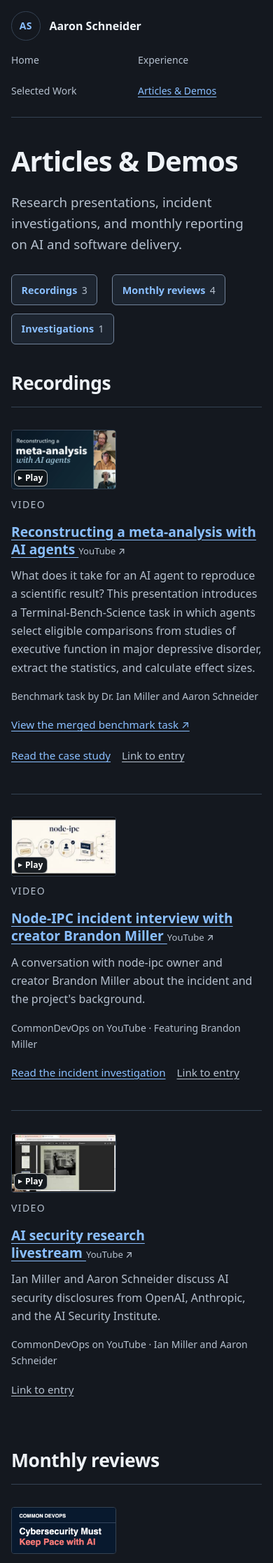
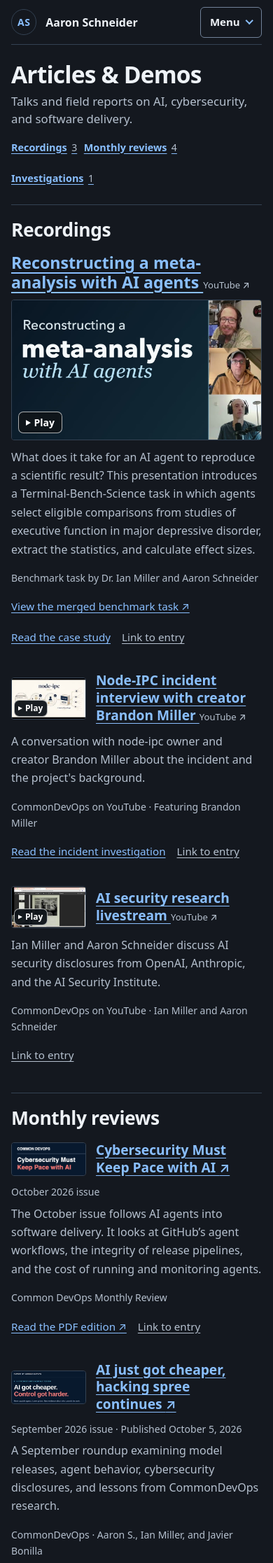
Before and after one commit to schneidergithub/schneidergithub.github.io, a Jekyll site: the page built from articles.md, in a window 390 px wide. Shown: the top 2233 px of the page at 70% size. Built offline with Jekyll 4.4.1, drawn with Linux system fonts in a browser that asks for light colours; some of the changed text lies outside the part shown.

Commit message:
Bring mobile navigation and recording playback onto the first screen (#26)
Co-authored-by: schneidergithub <no.response.schneider@gmail.com>

```diff
--- a/_layouts/default.html
+++ b/_layouts/default.html
@@ -23,12 +23,14 @@
   <meta name="theme-color" content="#14181F">
   <link rel="icon" href="{{ '/assets/favicon.svg' | relative_url }}?v={{ site.time | date: '%s' }}" type="image/svg+xml">
   <link rel="stylesheet" href="{{ '/assets/site.css' | relative_url }}?v={{ site.time | date: '%s' }}">
+  <script src="{{ '/assets/navigation.js' | relative_url }}" defer></script>
 </head>
 <body>
   <a class="skip-link" href="#main">Skip to content</a>
   <header class="site-header wrap">
     <a class="brand" href="{{ '/' | relative_url }}" aria-label="Aaron Schneider, home"><span class="brand-mark" aria-hidden="true">AS</span><span>Aaron Schneider</span></a>
-    <nav aria-label="Main navigation">
+    <button class="site-menu-toggle" type="button" aria-controls="primary-navigation" aria-expanded="false" hidden>Menu</button>
+    <nav id="primary-navigation" aria-label="Main navigation">
       {% assign nav_labels = 'Home|Experience|Selected Work|Articles & Demos' | split: '|' %}
       {% assign nav_paths = '/|/experience/|/work/|/articles/' | split: '|' %}
       {% for label in nav_labels %}{% assign path = nav_paths[forloop.index0] %}
--- a/articles.md
+++ b/articles.md
@@ -13,9 +13,9 @@ groups:
     label: Investigations
     type: Research report
 ---
-<header class="page-intro">
+<header class="page-intro publication-intro">
   <h1>Articles &amp; Demos</h1>
-  <p class="lead">Research presentations, incident investigations, and monthly reporting on AI and software delivery.</p>
+  <p class="lead">Talks and field reports on AI, cybersecurity, and software delivery.</p>
   <nav class="publication-jumps section-jumps" aria-label="Publication formats">
     {% for group in page.groups %}
       {% assign members = site.data.publications | where: 'type', group.type %}
@@ -29,15 +29,15 @@ groups:
 <h2 id="{{ group.id }}" tabindex="-1">{{ group.label }}</h2>
 <ul class="publication-list">
 {% for item in members %}
-  <li class="publication" id="{{ item.id | escape }}" tabindex="-1">
+  {% assign featured = false %}
+  {% if group.id == 'recordings' and forloop.first %}{% assign featured = true %}{% endif %}
+  <li class="publication{% if featured %} publication-featured{% endif %}" id="{{ item.id | escape }}" tabindex="-1">
+    <h3><a href="{{ item.url | escape }}">{{ item.title | escape }} {% if item.type == 'Video' %}<span class="publication-source-label">YouTube&nbsp;<span aria-hidden="true">↗</span></span>{% else %}<span aria-hidden="true">↗</span>{% endif %}</a></h3>
     <div class="meta">
-      {% include publication-media.html publication=item link_cover=true play_label="Play" %}
-      <span class="type">{{ item.type | escape }}</span>
-      {% if item.period %}<span>{{ item.period | escape }} issue</span>{% endif %}
-      {% if item.date %}<span>Published <time datetime="{{ item.date }}">{{ item.date | date: '%B %-d, %Y' }}</time></span>{% endif %}
+      {% include publication-media.html publication=item link_cover=true play_label="Play" eager=featured %}
     </div>
-    <article>
-      <h3><a href="{{ item.url | escape }}">{{ item.title | escape }} {% if item.type == 'Video' %}<span class="publication-source-label">YouTube&nbsp;<span aria-hidden="true">↗</span></span>{% else %}<span aria-hidden="true">↗</span>{% endif %}</a></h3>
+    <div class="publication-copy">
+      {% if item.period or item.date %}<p class="publication-date">{% if item.period %}{{ item.period | escape }} issue{% endif %}{% if item.period and item.date %} · {% endif %}{% if item.date %}Published <time datetime="{{ item.date }}">{{ item.date | date: '%B %-d, %Y' }}</time>{% endif %}</p>{% endif %}
       <p>{{ item.description | escape }}</p>
       <p class="attribution">{{ item.attribution | escape }}</p>
       <p class="publication-actions">
@@ -49,7 +49,7 @@ groups:
         {% if item.companion %}<a class="publication-context" href="#{{ item.companion.id | escape }}">{{ item.companion.label | escape }}</a>{% endif %}
         <a class="entry-permalink" href="#{{ item.id | escape }}">Link to entry<span class="visually-hidden"> — {{ item.title | escape }}</span></a>
       </p>
-    </article>
+    </div>
   </li>
 {% endfor %}
 </ul>
--- /dev/null
+++ b/assets/navigation.js
@@ -0,0 +1,26 @@
+const menuButton = document.querySelector('.site-menu-toggle');
+const header = menuButton.closest('header');
+const compactMenu = window.matchMedia('(max-width: 42em)');
+
+function closeMenu() {
+  menuButton.setAttribute('aria-expanded', 'false');
+}
+
+menuButton.addEventListener('click', () => {
+  const expanded = menuButton.getAttribute('aria-expanded') === 'true';
+  menuButton.setAttribute('aria-expanded', String(!expanded));
+});
+
+header.addEventListener('keydown', (event) => {
+  if (event.key === 'Escape' && compactMenu.matches && menuButton.getAttribute('aria-expanded') === 'true') {
+    closeMenu();
+    menuButton.focus();
+  }
+});
+
+header.addEventListener('focusout', (event) => {
+  if (!header.contains(event.relatedTarget)) closeMenu();
+});
+
+compactMenu.addEventListener('change', closeMenu);
+menuButton.hidden = false;
--- a/assets/site.css
+++ b/assets/site.css
@@ -190,7 +190,6 @@ figcaption{font-size:.875rem;line-height:1.5;color:var(--muted);padding-top:.7re
 
 @media(max-width:960px){.media-grid{grid-template-columns:repeat(2,minmax(0,1fr))}}
 @media(max-width:850px){.publication:has(.publication-video[open]){grid-template-columns:1fr}
-.site-header{align-items:flex-start;flex-direction:column;gap:.7rem}
 .hero{grid-template-columns:minmax(0,1fr);gap:1.5rem;padding-block:1.75rem}
 .feature-grid{gap:1.25rem}
 .project-grid{grid-template-columns:1fr}
@@ -214,9 +213,6 @@ figcaption{font-size:.875rem;line-height:1.5;color:var(--muted);padding-top:.7re
 }
 @media(max-width:540px){body{font-size:16px}
 .wrap{width:calc(100% - 2rem)}
-.site-header{gap:.35rem;padding-block:1rem}
-.site-header nav{width:100%;justify-content:space-between;gap:0 .25rem}
-.site-header nav a{font-size:.875rem}
 .page-intro{padding-top:2.5rem}
 .section{padding-block:2.5rem}
 .section-heading{align-items:flex-start;flex-direction:column;gap:.6rem}
@@ -235,8 +231,6 @@ figure{padding-inline:1.4rem}
 .publication .meta{margin-bottom:.5rem}
 .site-footer nav{flex-direction:column;align-items:flex-start}
 }
-
-@media(max-width:420px){.site-header nav{display:grid;grid-template-columns:repeat(2,minmax(0,1fr))}}
 
 @media(prefers-reduced-motion:no-preference){
   .hero .button,#connect .button,.play-mark{transition:background-color 140ms ease-out,border-color 140ms ease-out}
@@ -304,3 +298,175 @@ a{color:inherit}
 .section-jumps a:hover,.gallery-jumps a:hover{background:var(--panel);text-decoration:underline}
 
 .section-jumps .count,.gallery-jumps .count{margin-left:0}
+
+.site-menu-toggle{display:none}
+@media screen and (max-width:42em){
+  .site-header{
+    display:grid;
+    grid-template-columns:minmax(0,1fr) auto;
+    gap:.35rem .5rem;
+    padding-block:.6rem;
+  }
+  .site-header .brand{
+    min-height:44px;
+    width:fit-content;
+    white-space:normal;
+    line-height:1.25;
+    overflow-wrap:anywhere;
+  }
+  .site-header .brand-mark{flex:none;width:2.6em;height:2.6em}
+  .site-menu-toggle:not([hidden]){
+    display:inline-flex;
+    align-items:center;
+    gap:.6em;
+    min-height:44px;
+    padding:.4em .85em;
+    border:1px solid var(--control-border);
+    border-radius:6px;
+    background:transparent;
+    color:var(--text);
+    font:600 .94rem/1.3 system-ui,sans-serif;
+    cursor:pointer;
+  }
+  .site-menu-toggle::after{
+    content:"";
+    width:.43em;
+    height:.43em;
+    border:solid var(--accent);
+    border-width:0 2px 2px 0;
+    transform:translateY(-.1em) rotate(45deg);
+  }
+  .site-menu-toggle[aria-expanded="true"]::after{transform:translateY(.1em) rotate(225deg)}
+  .site-menu-toggle:hover,.site-menu-toggle[aria-expanded="true"]{background:var(--panel)}
+  .site-menu-toggle:focus-visible{outline:3px solid var(--focus);outline-offset:3px}
+  .site-header nav{grid-column:1/-1;display:grid;gap:0}
+  .site-header nav a{min-width:0;padding-inline:.5rem}
+  .site-menu-toggle:not([hidden])[aria-expanded="false"] + nav{display:none}
+}
+
+/* Publication sections use spacing between entries and one rule at each new format. */
+.publication-intro {
+  padding-block: clamp(1.5rem, 4vw, 3.5rem) 1rem;
+}
+.publication-intro h1 {
+  font-size: clamp(2.1rem, 5vw, 3.75rem);
+  margin-bottom: .55rem;
+}
+.publication-intro .lead {
+  margin-bottom: .4rem;
+}
+.publication-jumps {
+  margin-top: 0;
+  gap: 0 clamp(.6rem, 2vw, 1.4rem);
+}
+.publication-jumps a {
+  padding: .35rem 0;
+  background: transparent;
+  border: 0;
+  border-radius: 2px;
+  text-decoration: underline;
+}
+.publication-jumps a:hover {
+  background: transparent;
+}
+.publication-group {
+  border-top: 1px solid var(--line);
+  padding-top: clamp(1.2rem, 3vw, 2rem);
+}
+.publication-group > h2 {
+  margin-bottom: 1.1rem;
+}
+.publication-list {
+  display: grid;
+  gap: clamp(1.75rem, 4vw, 3rem);
+}
+.publication {
+  grid-template-areas: "media title" "media copy";
+  grid-template-columns: 150px minmax(0, 1fr);
+  align-content: start;
+  align-items: start;
+  gap: .45rem clamp(1rem, 3vw, 2rem);
+  padding-block: 0;
+  border: 0;
+}
+.publication > h3 {
+  grid-area: title;
+  margin: 0;
+}
+.publication .meta {
+  grid-area: media;
+  min-width: 0;
+  margin: 0;
+}
+.publication-copy {
+  grid-area: copy;
+  min-width: 0;
+}
+.publication-date {
+  margin-bottom: .4rem;
+  font-size: .875rem;
+}
+.publication-featured {
+  grid-template-areas: "title title" "media copy";
+  grid-template-columns: minmax(0, 1.1fr) minmax(0, 1fr);
+  row-gap: .8rem;
+}
+.publication-featured > h3 {
+  font-size: clamp(1.45rem, 2.8vw, 2.1rem);
+  line-height: 1.2;
+}
+.publication .publication-video,
+.publication .publication-preview {
+  margin: 0;
+}
+.publication .collection-cover,
+.publication .publication-video summary,
+.publication .video-poster,
+.publication .publication-preview {
+  width: 100%;
+  max-width: none;
+}
+.publication .video-poster img {
+  aspect-ratio: 16/9;
+}
+.publication-featured .play-mark {
+  left: .65rem;
+  bottom: .65rem;
+  min-height: 1.9rem;
+  padding: .35em .7em;
+  font-size: .875rem;
+}
+.publication .publication-video[open] summary {
+  display: inline-flex;
+  align-items: center;
+  width: auto;
+  min-height: 44px;
+}
+.publication:has(.publication-video[open]) {
+  grid-template-areas: "title" "media" "copy";
+  grid-template-columns: minmax(0, 1fr);
+}
+.selected-results .feature {
+  border: 0;
+  padding-top: 0;
+}
+
+@media (max-width: 640px) {
+  .publication-intro .lead {
+    font-size: 1.05rem;
+    line-height: 1.45;
+  }
+  .publication {
+    grid-template-columns: min(30%, 7rem) minmax(0, 1fr);
+    grid-template-areas: "media title" "copy copy";
+    align-items: center;
+    gap: .65rem .85rem;
+  }
+  .publication-featured {
+    grid-template-columns: minmax(0, 1fr);
+    grid-template-areas: "title" "media" "copy";
+  }
+  .selected-results .feature-grid {
+    gap: 1.6rem;
+  }
+}
--- a/scripts/check_site.py
+++ b/scripts/check_site.py
@@ -52,7 +52,10 @@ class Page(HTMLParser):
             allowed = re.fullmatch(r'https://www\.youtube-nocookie\.com/embed/[A-Za-z0-9_-]{11}\?autoplay=1&playsinline=1', a.get('src', ''))
             if not media_page or not allowed or 'srcdoc' in a or not a.get('title'):
                 errors.append(f'{self.path}: unexpected video embed')
-        if tag == 'form' or (tag == 'script' and not (media_page and a.get('src') == '/assets/publications/video-player.js')):
+        allowed_scripts = {'/assets/navigation.js'}
+        if media_page:
+            allowed_scripts.add('/assets/publications/video-player.js')
+        if tag == 'form' or (tag == 'script' and a.get('src') not in allowed_scripts):
             errors.append(f'{self.path}: unexpected {tag}')
         if a.get('href', '').startswith(('mailto:', 'tel:')): errors.append(f'{self.path}: non-LinkedIn contact')
 
```
Also changed, not shown: index.md (+1 -1 lines), scripts/check_publications.cjs (+95 -9 lines), .github/workflows/experience.yml.
